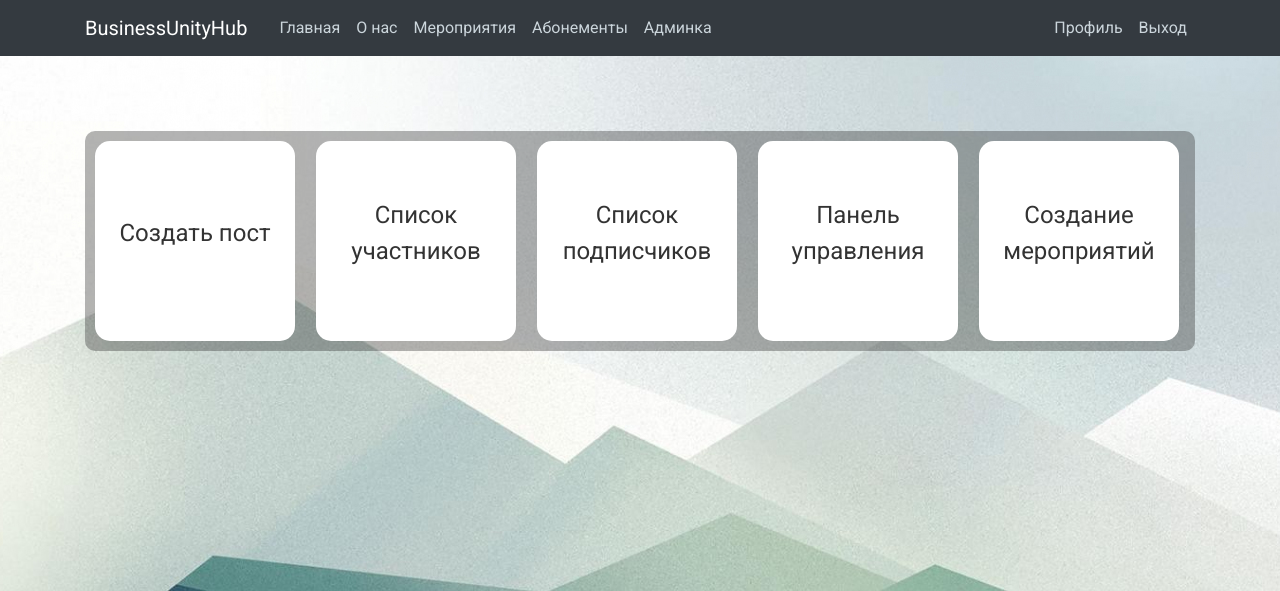
After one commit to Laterner/diplom_Zaytcev, a Django app: page /admin_control/ in a window 1280 px wide. The commit adds this page. Shown: the top 591 px of the page. Run offline with Django 5.2, Linux system fonts and the light colour scheme; a user stored in the database is signed in; some libraries are stand-ins or nearby versions.

Commit message:
add admin panel and fix logout

```diff
--- a/users/templates/users/logout.html
+++ b/users/templates/users/logout.html
@@ -2,7 +2,7 @@
 {% csrf_token %}
 {% block content %}
     <h2>Вы вышли из своей учетной записи</h2>
-    <div class="border-top pt-3">
+    <div class="content-section">
         <small class="text-muted">
             <a href="{% url 'login' %}">Войти</a>
         </small>
--- a/users/templates/users/register.html
+++ b/users/templates/users/register.html
@@ -14,7 +14,7 @@
         </form>
         <div class="border-top pt-3">
             <small class="text-muted">
-                Уже есть аккаунт? <a class="ml-2" href="#">Вход</a>
+                Уже есть аккаунт? <a class="ml-2" href="{% url 'login' %}">Вход</a>
             </small>
         </div>
     </div>
--- /dev/null
+++ b/vkr/templates/vkr/admin_urls.html
@@ -0,0 +1,49 @@
+{% extends "vkr/base.html" %}
+{% block content %}
+    <style>
+        .title{
+            text-align: center;
+            margin-bottom: 40px;
+        }
+        .palette{
+            display: grid;
+            place-items: center;
+            grid-template-columns: repeat(5, 200px);
+            grid-template-rows: repeat(1, 200px);
+            margin: 50px 0;
+            padding: 10px;
+            column-gap: 21px;
+            row-gap: 21px;
+            align-items: center;
+            background-color: #3333335e;
+            border-radius: 10px;
+        }
+        .palette div{
+            background-color: white;
+            width: 100%;
+            height: 100%;
+            border-radius: 15px;
+            display: flex;
+            align-items: center;
+            cursor: pointer;
+        }
+        .palette p {
+            width: 100%;
+            text-align: center;
+            font-size: x-large;
+        }
+        .palette div:hover {
+            background-color: #333333;
+            color: white;
+        }
+    </style>
+
+    <div class="palette noselect">
+        <div onclick="location.href = '/post/new';"><p> Создать пост </p></div>
+        <div onclick="location.href = '/view_event_members';"><p> Список участников </p></div>
+        <div onclick="location.href = '/view_all_subs';"><p> Список подписчиков </p></div>
+        <div onclick="location.href = '/admin';"><p> Панель управления </p></div>
+        <div onclick="location.href = '/events/new';"><p> Создание мероприятий </p></div>
+    </div>
+
+{% endblock content %}
--- a/vkr/templates/vkr/base.html
+++ b/vkr/templates/vkr/base.html
@@ -33,6 +33,10 @@
               <a class="nav-item nav-link" href="{% url 'vkr-about' %}">О нас</a>
               <a class="nav-item nav-link" href="{% url 'vkr-events' %}">Мероприятия</a>
               <a class="nav-item nav-link" href="{% url 'vkr-subs' %}">Абонементы</a>
+
+              {% if user.is_superuser %}
+                <a class="nav-item nav-link" href="{% url 'vkr-admin_control' %}">Админка</a>
+              {% endif %}
             </div>
             <!-- Правая часть навигационной панели -->
             <div class="navbar-nav">
--- a/vkr/urls.py
+++ b/vkr/urls.py
@@ -6,8 +6,8 @@ from .views import (
     PostCreateView,
     PostUpdateView,
     PostDeleteView,
-    UserPostListView
-
+    UserPostListView,
+    EventCreateView
 )
 from . import views
 
@@ -18,11 +18,17 @@ urlpatterns = [
     path('post/new/', PostCreateView.as_view(), name='post-create'),
     path('post/<int:pk>/update/', PostUpdateView.as_view(), name='post-update'),
     path('post/<int:pk>/delete/', PostDeleteView.as_view(), name='post-delete'),
+
     path('about/', views.about, name='vkr-about'),
+
     path('subs/', views.subs, name='vkr-subs'),
+    path('active_sub/<str:sub_type>/', views.active_sub, name='vkr-active_sub'),
+
     path('events/', EventListView.as_view(), name='vkr-events'),
-    path('active_sub/<str:sub_type>/', views.active_sub, name='vkr-active_sub'),
+    path('events/new/', EventCreateView.as_view(), name='events-create'),
     path('view_all_subs/', views.view_all_subs, name='vkr-view_all_subs'),
     path('enjoy_event/<int:event_id>/', views.enjoy_event, name='vkr-enjoy_event'),
     path('view_event_members/', views.view_event_members, name='vkr-view_event_members'),
+
+    path('admin_control/', views.admin_control, name='vkr-admin_control'),
 ]
--- a/vkr/views.py
+++ b/vkr/views.py
@@ -1,4 +1,4 @@
-from django.shortcuts import render, get_object_or_404, HttpResponse
+from django.shortcuts import render, get_object_or_404, HttpResponse, redirect
 from django.contrib.auth.mixins import LoginRequiredMixin, UserPassesTestMixin
 from django.contrib.auth.models import User
 from django.views.generic import (
@@ -13,12 +13,15 @@ from django.contrib.auth.decorators import login_required
 
 from datetime import datetime, timedelta
 
+from django.http import Http404
+
 
 def home(request):
     context = {
         'posts': Post.objects.all()
     }
     return render(request, 'vkr/home.html', context)
+
 
 class EventListView(ListView):
     model = Event
@@ -57,6 +60,13 @@ class PostCreateView(LoginRequiredMixin, CreateView):
         form.instance.author = self.request.user
         return super().form_valid(form)
 
+class EventCreateView(LoginRequiredMixin, CreateView):
+    model = Event
+    fields = ['title', 'content']
+
+    def form_valid(self, form):
+        # form.instance.author = self.request.user
+        return super().form_valid(form)
 
 class PostUpdateView(LoginRequiredMixin, UserPassesTestMixin, UpdateView):
     model = Post
@@ -134,6 +144,11 @@ def view_event_members(request):
 def enjoy_event(request, event_id):
     user_id = request.user.id
 
+    if request.user.is_authenticated:
+        pass
+    else:
+        return HttpResponse('Для записи необходимо авторизоваться')
+
     try:
       if current_event := Event.objects.get(id=event_id):
             try:
@@ -148,3 +163,9 @@ def enjoy_event(request, event_id):
       return HttpResponse('Такого мероприятия нет')
 
     return HttpResponse('Вы успешно записались')
+
+@login_required
+def admin_control(request):
+    if request.user.is_superuser:
+        return render(request, 'vkr/admin_urls.html')
+    else: redirect('/')
```
Also changed, not shown: vkr/templates/vkr/event_form.html (added, +16 -0 lines), db.sqlite3, media/profile_pics/_z-ed_-da_2.jpg (added).
